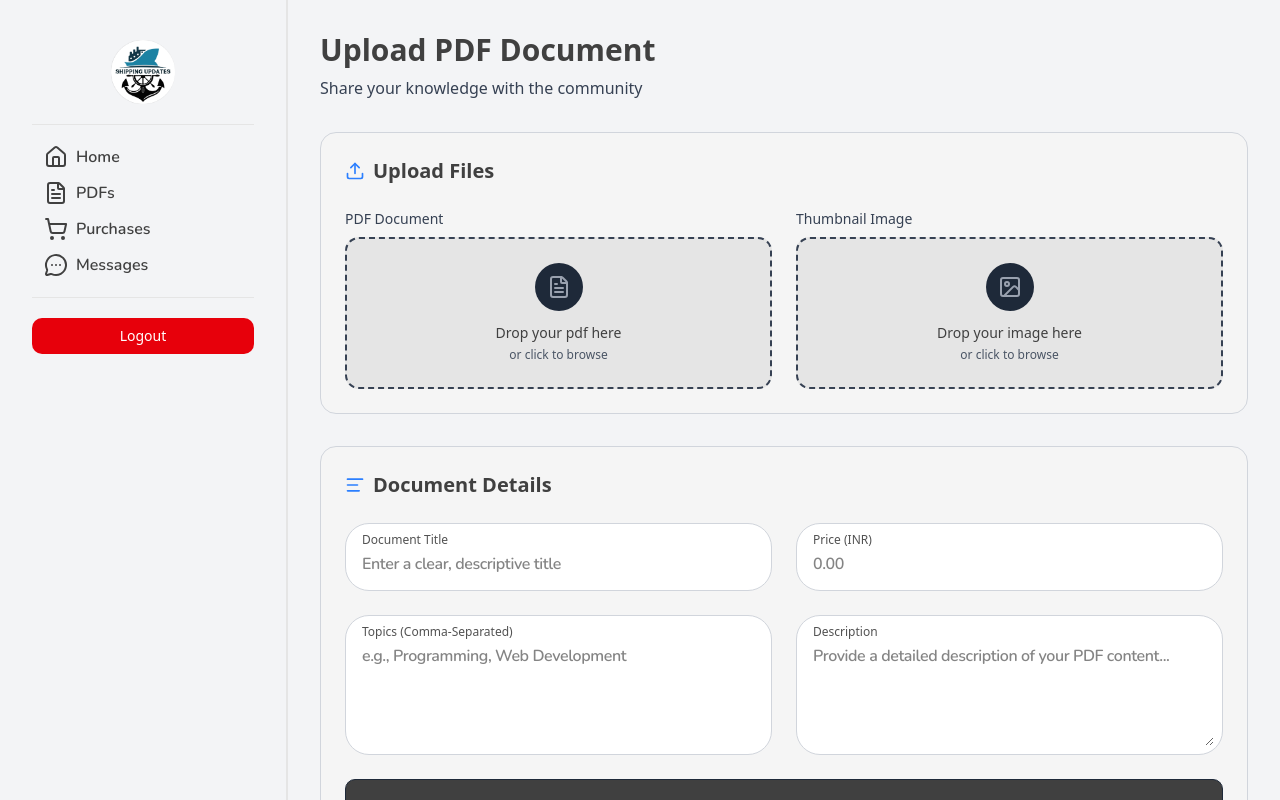
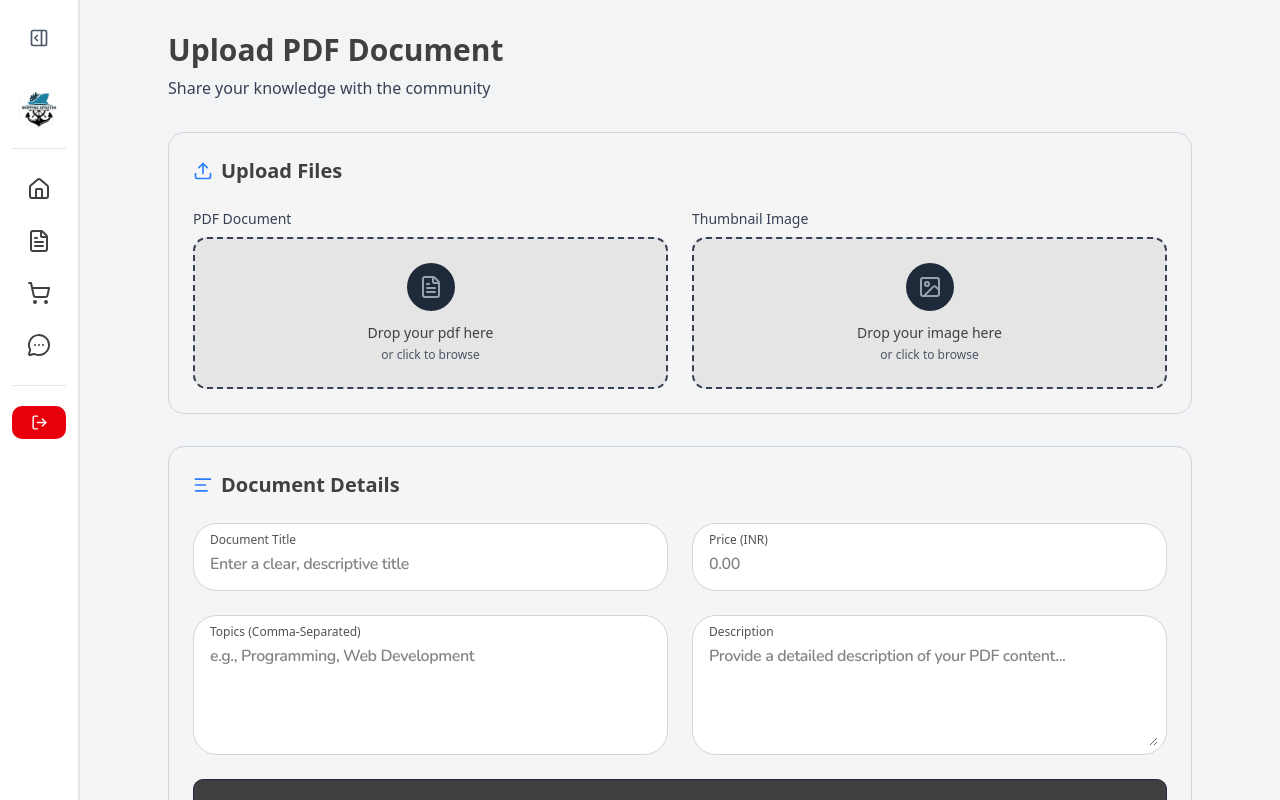
Before and after one commit to fuzailansariii/shipping-updates, a Next.js app: page /admin in a window 1280 px wide. Shown: the top 800 px of the page. Built offline with nearby package versions, Linux system fonts and the light colour scheme; no server answers; what @imagekit/next would draw is missing.

Commit message:
fix styling

```diff
--- a/app/admin/layout.tsx
+++ b/app/admin/layout.tsx
@@ -5,13 +5,14 @@ export default async function AdminLayout({
 }: {
   children: React.ReactNode;
 }) {
-  // Just get the user for display, don't check (middleware already did)
-
   return (
-    <div className="min-h-screen bg-gray-100">
+    <div className="bg-gray-100">
       <div className="flex">
+        {/* Add h-screen here */}
         <AdminSidebar />
-        <main className="flex-1 p-8">
+        <main className="flex-1 p-8 pt-20 lg:pt-8">
+          {/* Add overflow-y-auto */}
+          {/* pt-20 on mobile for header space, pt-8 on desktop */}
           <div className="max-w-7xl mx-auto">{children}</div>
         </main>
       </div>
--- a/app/api/pdfs/route.ts
+++ b/app/api/pdfs/route.ts
@@ -1,9 +1,10 @@
-import { isAdmin } from "@/lib/auth-helper";
 import { NextRequest, NextResponse } from "next/server";
 import { nanoid } from "nanoid";
 import { db } from "@/utils/db";
 import { pdfs } from "@/utils/db/schema";
 import { ZodError } from "zod";
+import { pdfSchemaProcessed } from "@/lib/validations/zod-schema";
+import { isAdmin } from "@/lib/auth-helper";
 
 export async function GET() {
   try {
--- a/components/admin-sidebar.tsx
+++ b/components/admin-sidebar.tsx
@@ -1,55 +1,233 @@
+"use client";
+
 import Image from "next/image";
 import logo from "@/public/su-logo.png";
-import { currentUser } from "@clerk/nextjs/server";
-import { FileText, House, MessageCircleMore, ShoppingCart } from "lucide-react";
+import {
+  FileText,
+  House,
+  MessageCircleMore,
+  ShoppingCart,
+  Menu,
+  X,
+  PanelRightClose,
+  PanelRightOpen,
+  LogOut,
+} from "lucide-react";
 import Link from "next/link";
+import { usePathname } from "next/navigation";
 import { Separator } from "./ui/separator";
-import { SignOutButton } from "@clerk/nextjs";
+import { SignOutButton, useUser } from "@clerk/nextjs";
+import { useState, useEffect } from "react";
 
-export default async function AdminSidebar() {
+export default function AdminSidebar() {
+  const [isMobileMenuOpen, setIsMobileMenuOpen] = useState<boolean>(false);
+  const [isSidebarOpen, setIsSidebarOpen] = useState<boolean>(false);
+  const { user } = useUser();
+  const pathname = usePathname();
+
   const menuList = [
     { icon: House, title: "Home", link: "/" },
-    { icon: FileText, title: "PDFs", link: "/pdfs" },
+    { icon: FileText, title: "PDFs", link: "/products" },
     { icon: ShoppingCart, title: "Purchases", link: "/purchases" },
     { icon: MessageCircleMore, title: "Messages", link: "/messages" },
   ];
 
-  const user = await currentUser();
+  const isActiveRoute = (link: string) => {
+    if (link === "/") return pathname === "/";
+    return pathname.startsWith(link);
+  };
+
+  const handleMobileMenu = () => {
+    setIsMobileMenuOpen(!isMobileMenuOpen);
+  };
+
+  // Close mobile menu on route change
+  useEffect(() => {
+    setIsMobileMenuOpen(false);
+  }, [pathname]);
+
+  // Prevent body scroll when mobile menu is open
+  useEffect(() => {
+    if (isMobileMenuOpen) {
+      document.body.style.overflow = "hidden";
+    } else {
+      document.body.style.overflow = "unset";
+    }
+    return () => {
+      document.body.style.overflow = "unset";
+    };
+  }, [isMobileMenuOpen]);
+
+  useEffect(() => {
+    if (window.innerWidth >= 1024 && isMobileMenuOpen) {
+      setIsMobileMenuOpen(false);
+    }
+  }, [isMobileMenuOpen]);
+
   return (
-    <aside className="w-72 p-5 min-h-screen border-r-2">
-      <div className="h-full flex flex-col rounded-xl px-3 py-5">
+    <>
+      {/* Mobile Header - Only visible on mobile */}
+      <header className="md:hidden fixed top-0 left-0 right-0 z-30 bg-white border-b border-gray-200">
+        <div className="flex items-center justify-between px-4 py-3">
+          <button
+            onClick={handleMobileMenu}
+            className="p-2 hover:bg-gray-100 rounded-lg transition"
+            aria-label="Open menu"
+          >
+            <Menu className="h-6 w-6 text-gray-700" />
+          </button>
+          <div className="flex items-center gap-2">
+            <Image src={logo} alt="Shipping Updates" className="h-8 w-8" />
+            <span className="font-semibold text-gray-800">
+              Shipping Updates
+            </span>
+          </div>
+          <div className="w-10" /> {/* Spacer for centering */}
+        </div>
+      </header>
+
+      {/* Mobile Overlay */}
+      {isMobileMenuOpen && (
+        <div
+          className="lg:hidden fixed inset-0 bg-black/50 z-40"
+          onClick={handleMobileMenu}
+        />
+      )}
+
+      {/* Sidebar */}
+      <aside
+        className={`
+          border-r-2 bg-white
+
+          /* Mobile: overlay sliding from left - always full width */
+          lg:relative fixed inset-y-0 left-0 z-50
+          transition-all duration-300 ease-in-out p-2
+          ${
+            isMobileMenuOpen
+              ? "translate-x-0 w-72"
+              : "-translate-x-full lg:translate-x-0"
+          }
+
+          /* Desktop: collapsible width */
+          ${isSidebarOpen ? "lg:w-72" : "lg:w-20"}
+
+          /* Height */
+          lg:min-h-screen min-h-screen
+        `}
+      >
+        {/* Toggle Button - Desktop Only */}
+        <div
+          className={`hidden lg:flex ${
+            isSidebarOpen ? "justify-end" : "justify-center"
+          }`}
+        >
+          <button
+            onClick={() => setIsSidebarOpen(!isSidebarOpen)}
+            className="p-5 hover:bg-gray-100 rounded-lg transition"
+            aria-label={isSidebarOpen ? "Collapse sidebar" : "Expand sidebar"}
+          >
+            {isSidebarOpen ? (
+              <PanelRightClose className="h-5 w-5 text-gray-600" />
+            ) : (
+              <PanelRightOpen className="h-5 w-5 text-gray-600" />
+            )}
+          </button>
+        </div>
+
+        <div
+          className={`h-full flex flex-col ${
+            isSidebarOpen ? "px-3 py-5" : "lg:px-1 lg:py-5 px-3 py-5"
+          } rounded-xl`}
+        >
+          {/* Close button - only on mobile */}
+          <div className="lg:hidden flex justify-end mb-2">
+            <button
+              onClick={handleMobileMenu}
+              className="p-2 hover:bg-gray-100 border border-primary-dark/50 rounded-lg transition"
+            >
+              <X className="h-7 w-7 text-gray-600" />
+            </button>
+          </div>
+
+          {/* Logo & User Info */}
           <div className="flex flex-col justify-center items-center">
-          <Image src={logo} alt="Shipping Updates Logo" className="w-16 h-16" />
-          {user && (
-            <p className="text-sm text-gray-600 mt-2">
+            <Image
+              src={logo}
+              alt="Shipping Updates Logo"
+              className={`${
+                isSidebarOpen ? "w-16 h-16" : "lg:w-10 lg:h-10 w-16 h-16"
+              }`}
+            />
+            {(isSidebarOpen || isMobileMenuOpen) && user && (
+              <p className="text-sm text-gray-600 mt-2 text-center break-all px-2">
                 {user.emailAddresses[0]?.emailAddress}
               </p>
             )}
           </div>
+
           <Separator className="mt-5" />
-        {/* <AdminSidebarMenu /> */}
-        <div className="flex flex-col gap-3  my-5 mx-3 text-neutral-700">
-          {menuList.map((menu, index) => (
+
+          {/* Menu */}
+          <div
+            className={`flex flex-col gap-3 my-5 text-neutral-700 ${
+              isSidebarOpen ? "mx-3" : "lg:mx-1 mx-3"
+            }`}
+          >
+            {menuList.map((menu, index) => {
+              const isActive = isActiveRoute(menu.link);
+              return (
                 <Link
                   key={index}
                   href={menu.link}
-              className="flex gap-2 font-semibold text-base font-nunito items-center"
+                  className={`flex gap-2 font-semibold text-base font-nunito items-center rounded-lg transition
+                    ${
+                      isSidebarOpen
+                        ? "px-3 py-2"
+                        : "lg:px-2 lg:py-2 lg:justify-center px-3 py-2"
+                    }
+                    ${
+                      isActive
+                        ? "bg-indigo-50 text-indigo-600"
+                        : "hover:bg-gray-100"
+                    }`}
+                  title={!isSidebarOpen ? menu.title : undefined}
                 >
-              <menu.icon />
+                  <menu.icon
+                    className={`${isSidebarOpen ? "" : "lg:h-6 lg:w-6"} ${
+                      isActive ? "text-indigo-600" : ""
+                    }`}
+                  />
+                  {(isSidebarOpen || isMobileMenuOpen) && (
+                    <span className={isSidebarOpen ? "" : "lg:hidden"}>
                       {menu.title}
+                    </span>
+                  )}
                 </Link>
-          ))}
+              );
+            })}
           </div>
+
           <Separator className="mb-5" />
 
+          {/* Logout Button */}
           <div className="">
             <SignOutButton>
-            <button className="w-full px-4 py-2 text-sm font-medium text-white bg-red-600 rounded-lg hover:bg-red-700 transition">
-              Logout
+              <button
+                className={`w-full text-sm font-medium text-white bg-red-600 rounded-lg hover:bg-red-700 transition flex justify-center items-center
+                  ${isSidebarOpen ? "px-4 py-2" : "lg:px-2 lg:py-2 px-4 py-2"}`}
+              >
+                {isSidebarOpen || isMobileMenuOpen ? (
+                  "Logout"
+                ) : (
+                  <span className="hidden lg:block">
+                    <LogOut size={17} />
+                  </span>
+                )}
               </button>
             </SignOutButton>
           </div>
         </div>
       </aside>
+    </>
   );
 }
--- a/components/pdf-upload-form.tsx
+++ b/components/pdf-upload-form.tsx
@@ -7,6 +7,7 @@ import { zodResolver } from "@hookform/resolvers/zod";
 import Input from "./ui/input-form";
 import { AlignLeft, UploadIcon } from "lucide-react";
 import { toast } from "sonner";
+import axios from "axios";
 
 export const PDFUploadForm = () => {
   const [hasPdfUploaded, setHasPdfUploaded] = React.useState(false);
@@ -94,7 +95,13 @@ export const PDFUploadForm = () => {
       };
       console.log("PDF Upload Form Data:", processedData);
       // Here you can send `processedData` to your backend API
-      // Toast notification
+      const response = await axios.post("/api/pdfs", processedData);
+      if (response.status === 201) {
+        toast.success(response.data.message);
+      } else {
+        toast.error(response.data.error);
+      }
+      console.log("PDF Data: ", response);
       toast.success("PDF document uploaded successfully!");
       reset();
       setHasPdfUploaded(false);
```
Lines whose indentation alone changed are shown as unchanged.
